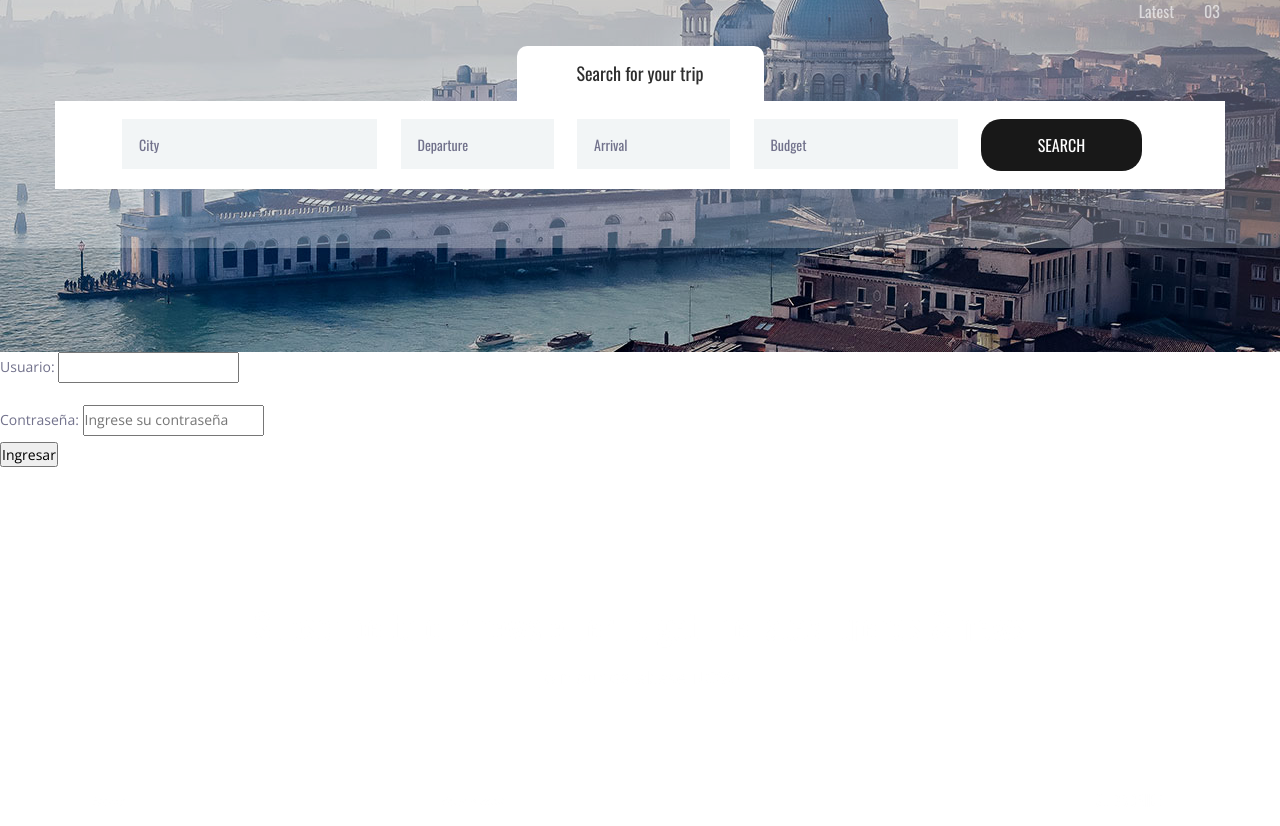
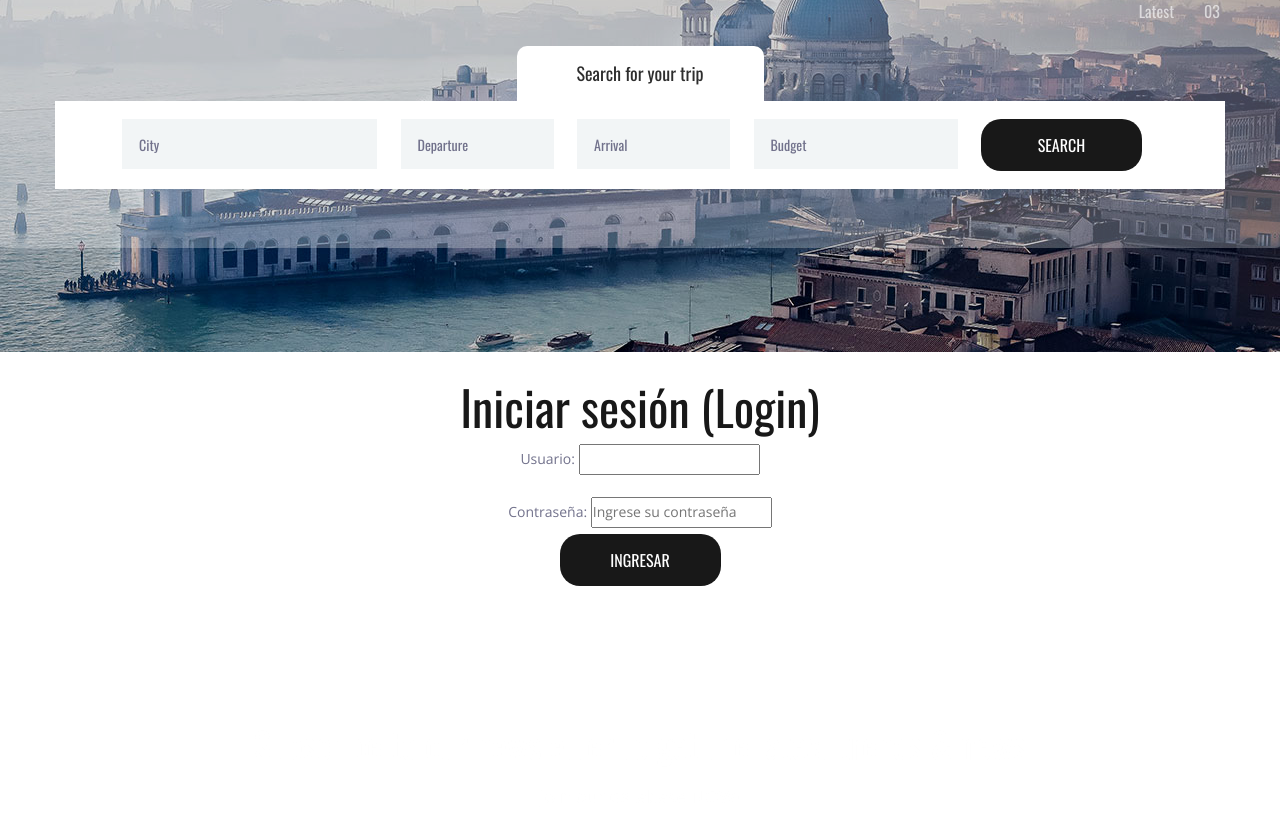
Before and after one commit to JamesCordova/DestinosTuristicos, a Django app: page /accounts/login/ in a window 1280 px wide. Shown: the part 482-1308 px from the top of the page. Run offline with Django 4.2, Linux system fonts and the light colour scheme; parts of the project's set-up code (start-up, migrations or seed data) failed here and were passed over; some libraries are stand-ins or nearby versions.

Commit message:
se dio clases a los tags en el login.html, se agrego un titulo

```diff
--- a/src/accounts/templates/accounts/login.html
+++ b/src/accounts/templates/accounts/login.html
@@ -1,10 +1,13 @@
 {% extends 'base.html' %}
 {% block content %}
-<form method="POST">{% csrf_token %}
+<div class="section_title text-center">
+    <h2>Iniciar sesión (Login)</h2>
+</div>
+<form method="POST" class="container text-center">{% csrf_token %}
     {{ form.as_p }}
-    <input type="submit" value="Ingresar"/>
+    <input class="home_search_button text-center" type="submit" value="Ingresar"/>
 </form>
-<div>
+<div class="container text-data">
     {% for message in messages %}
         <h4>{{ message }} </h4>
     {% endfor %}
```
